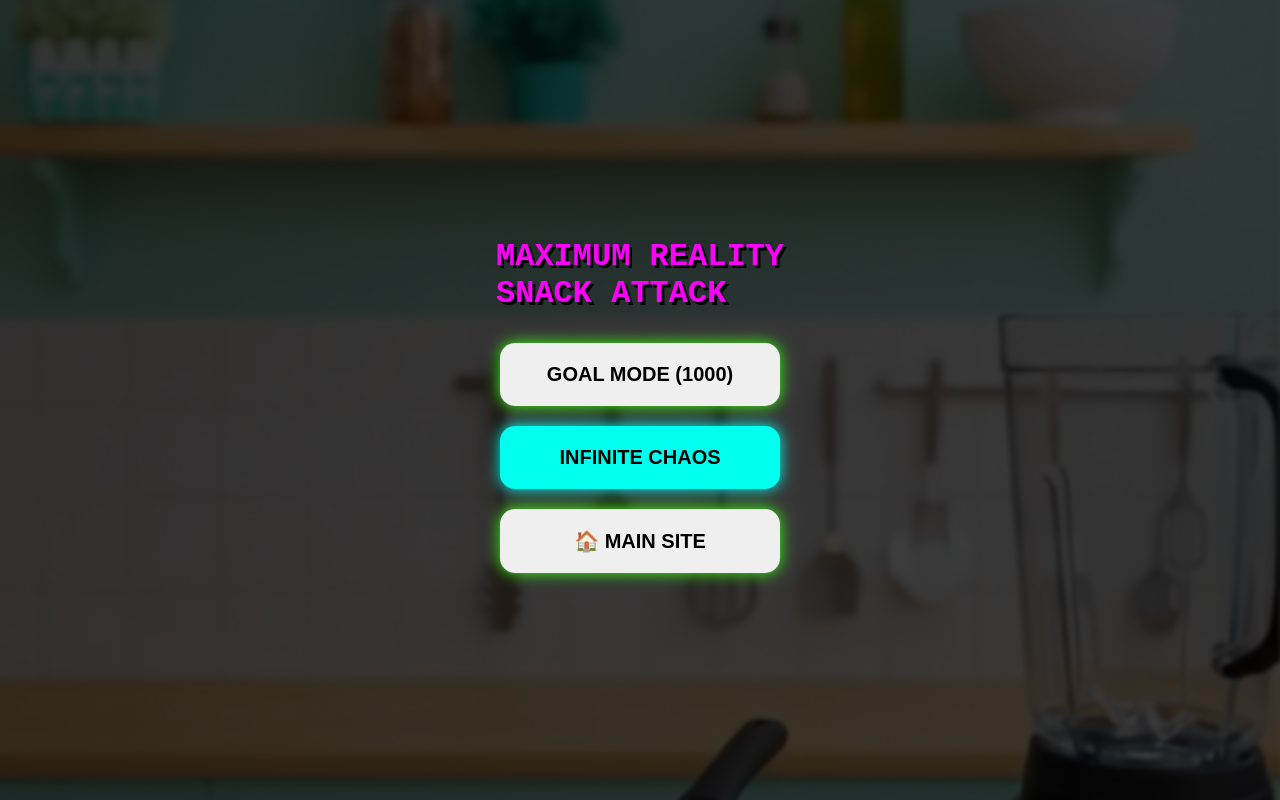
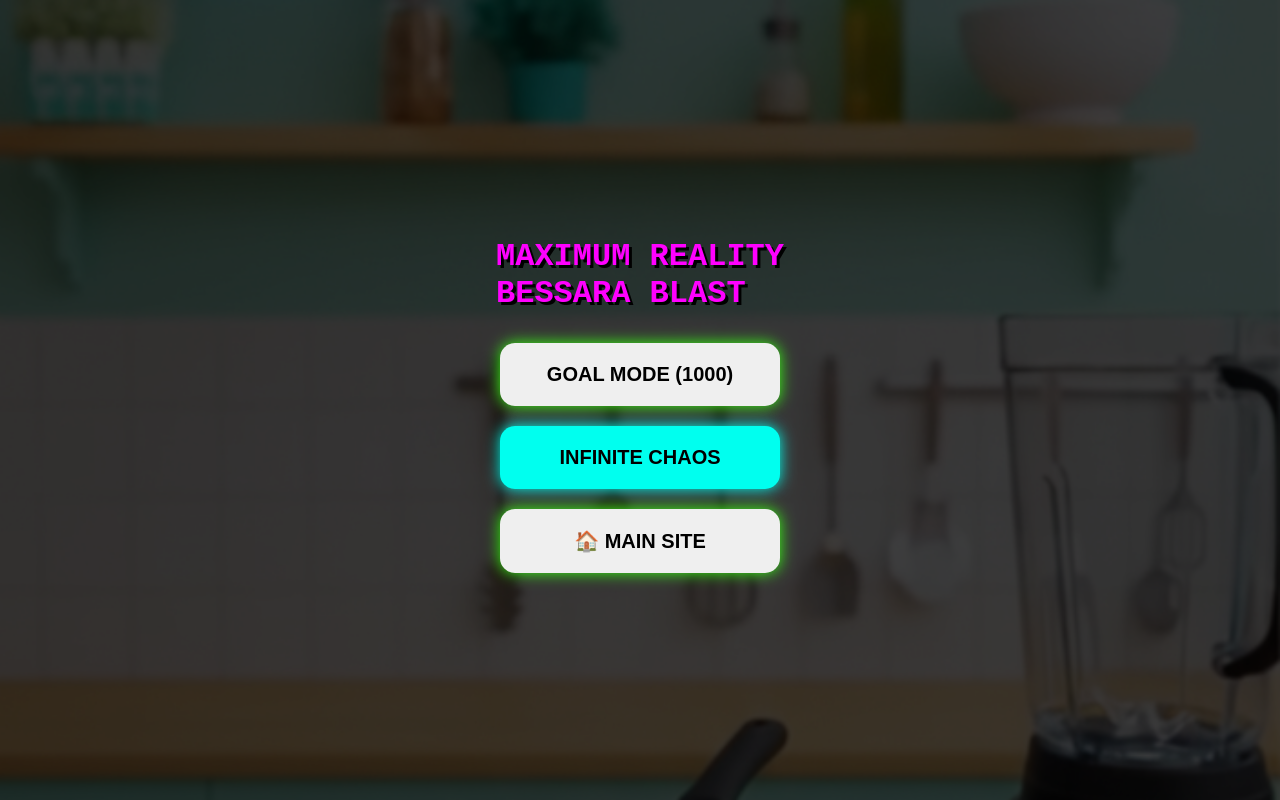
Before and after one commit to MaximumReality/bessara_blast, a plain HTML site: page index.html in a window 1280 px wide. Drawn offline with Linux system fonts and the light colour scheme.

Commit message:
Update index.html

```diff
--- a/index.html
+++ b/index.html
@@ -7,7 +7,7 @@
 <meta name="apple-mobile-web-app-capable" content="yes">
 <meta name="apple-mobile-web-app-status-bar-style" content="black-translucent">
 
-<title>Mochkil's Snack Attack | Bessara Blast</title>
+<title>Mochkil's Snack Attack | Maximum Reality</title>
 
 <style>
 :root {
@@ -149,7 +149,7 @@ h1 {
 
 <!-- WELCOME -->
 <div id="welcome-screen">
-    <h1>MAXIMUM REALITY<br>SNACK ATTACK</h1>
+    <h1>MAXIMUM REALITY<br>BESSARA BLAST</h1>
     <button class="menu-btn" onclick="startGame('levels')">GOAL MODE (1000)</button>
     <button class="menu-btn btn-infinite" onclick="startGame('infinite')">INFINITE CHAOS</button>
     <button class="menu-btn" onclick="location.href='https://MaximumReality.xyz'">🏠 MAIN SITE</button>
```
